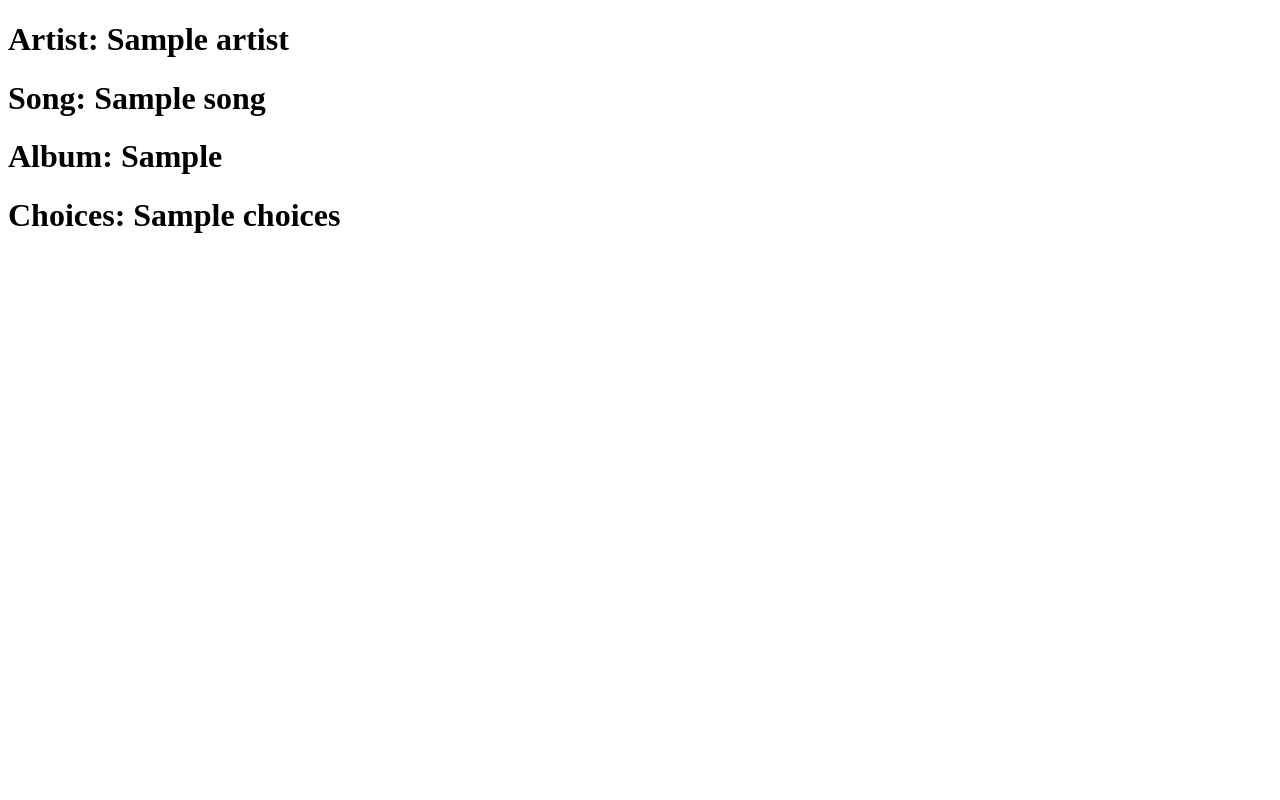
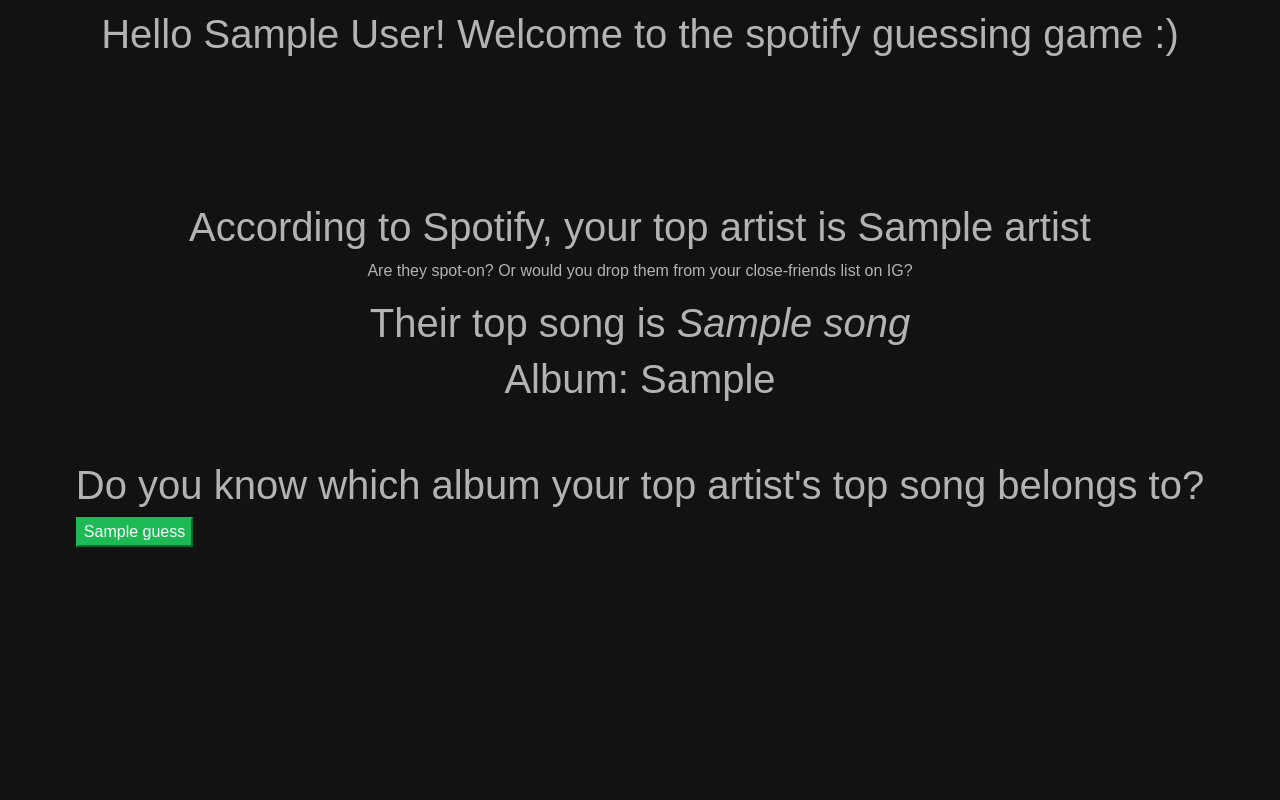
Before and after one commit to mschwimmer/make-me-dance, a Flask app: template python/templates/index.html in a window 1280 px wide. Run offline with Flask 3, Linux system fonts and the light colour scheme; the template is opened without the code that fills it: most values are stand-ins (such as "Sample title", 1, 10 or a date in 2020).

Commit message:
Updated landing page

```diff
--- a/python/app.py
+++ b/python/app.py
@@ -2,7 +2,6 @@
 import game
 from flask import Flask, url_for, session, request, redirect
 from flask import render_template
-import spotipy
 from spotipy.oauth2 import SpotifyOAuth
 import time
 
@@ -42,9 +41,19 @@
 
     print(session)
     access_token = session['token_info']['access_token']
-    game_data = game.guess_song_game(access_token)
+    session['user_data'] = game.get_user_data(access_token)
+    session['game_data'] = game.guess_song_game(access_token)
+    # TODO get user input from three buttons
+    return render_template("index.html", user_data=session['user_data'], game_data=session['game_data'])
 
-    return render_template("index.html", game_data=game_data)
+
+@app.route('/user-guess', methods=['POST'])
+def handle_guess():
+    user_guess = request.form['guess']
+    if user_guess == session['game_data']['correct_album']:
+        return f"{user_guess} IS CORRECT!"
+    else:
+        return f"{user_guess} IS INCORRECT, IT WAS ACTUALLY {session['game_data']['correct_album']}"
 
 
 def get_token():
--- /dev/null
+++ b/python/static/style.css
@@ -0,0 +1,41 @@
+/* MAIN CONTENT STYLES */
+body {
+    background-color: #121212; /* Spotify Green */
+    color: #B3B3B3; /* Light gray for text for contrast */
+    font-family: Arial, sans-serif;
+    margin: 0;
+    padding: 0;
+    display: flex;
+    flex-direction: column;
+    justify-content: center;
+    align-items: center;
+    min-height: 100vh; /* Full viewport height */
+}
+
+a, button {
+    background-color: #1DB954; /* Spotify Green */
+    color: white; /* Ensures text is readable */
+    border-color: #1DB954; /* Match border to background */
+}
+
+a:hover, button:hover {
+    background-color: #1aa34a; /* Slightly darker green for hover */
+    border-color: #1aa34a; /* Match border to background on hover */
+}
+
+.error {
+    color: #FF0000; /* Red for errors */
+}
+
+#welcome-message {
+    position: fixed;   /* Fixed positioning */
+    top: 0;            /* Align to the top of the viewport */
+    width: 100%;       /* Make it full width */
+    text-align: center; /* Center the text */
+    padding: 10px 0;   /* Add some padding */
+    z-index: 1000;     /* Make sure it's on top of other content */
+}
+
+#game-section {
+    margin: 50px;
+}
--- a/python/templates/index.html
+++ b/python/templates/index.html
@@ -2,12 +2,25 @@
 <html lang="en">
 <head>
     <meta charset="UTF-8">
-    <title>test</title>
+    <title>Spotify Guessing Game</title>
+    <link href="https://cdn.jsdelivr.net/npm/bootstrap@5.3.2/dist/css/bootstrap.min.css" rel="stylesheet" integrity="sha384-T3c6CoIi6uLrA9TneNEoa7RxnatzjcDSCmG1MXxSR1GAsXEV/Dwwykc2MPK8M2HN" crossorigin="anonymous">
+    <link rel="stylesheet" href="{{ url_for('static', filename='style.css') }}">
 </head>
 <body>
-        <h1>Artist: {{ game_data['artist'] }}</h1>
-        <h1>Song: {{ game_data['song'] }}</h1>
-        <h1>Album: {{ game_data['correct_album'] }}</h1>
-        <h1>Choices: {{ game_data['choices'] }}</h1>
+    <div id="welcome-message">
+        <h1>Hello {{ user_data['display_name'] }}! Welcome to the spotify guessing game :)</h1>
+    </div>
+    <h1>According to Spotify, your top artist is {{ game_data['artist'] }}</h1>
+    <p> Are they spot-on? Or would you drop them from your close-friends list on IG?</p>
+    <h1>Their top song is <i>{{ game_data['song'] }}</i></h1>
+    <h1>Album: {{ game_data['correct_album'] }}</h1>
+    <div id="game-section">
+        <h1>Do you know which album your top artist's top song belongs to?</h1>
+        <form action="/user-guess" method="POST">
+        {% for guess in game_data['choices'] %}
+            <button type="submit" name="guess" value="{{ guess }}">{{ guess }}</button>
+        {% endfor %}
+        </form>
+    </div>
 </body>
 </html>
```
Also changed, not shown: python/game.py (+11 -0 lines), python/spotify_functions.py (+17 -1 lines), 2 other files.
